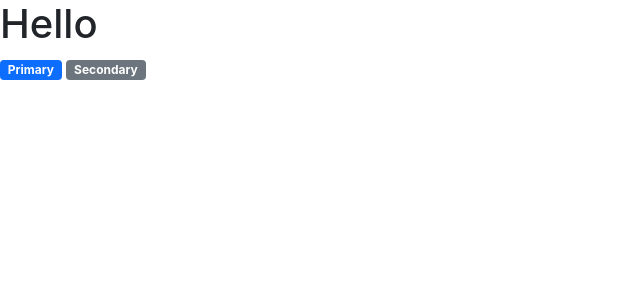
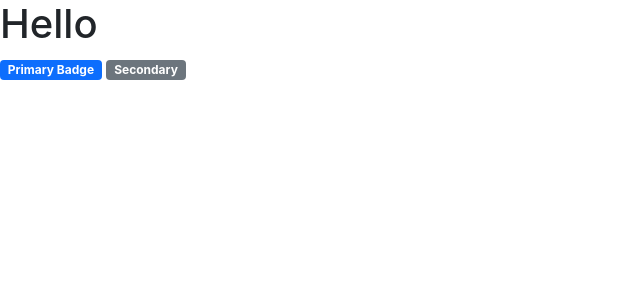
Before and after one commit to caraelliott/ecomm, a React (Create React App) app: page / in a window 1280 px wide. Shown: the top 300 px of the page, without its empty margins (0-640 px from the left). Built offline with nearby package versions, Linux system fonts and the light colour scheme.

Commit message:
test Branch

```diff
--- a/src/LoginPage.js
+++ b/src/LoginPage.js
@@ -7,7 +7,7 @@ function LoginPage() {
     <>
       <h1>Hello</h1>
       <div>
-  <Badge bg="primary">Primary</Badge> <Badge bg="secondary">Secondary</Badge>{' '}
+  <Badge bg="primary">Primary Badge</Badge> <Badge bg="secondary">Secondary</Badge>{' '}
   </div>
   </>
   );
```
